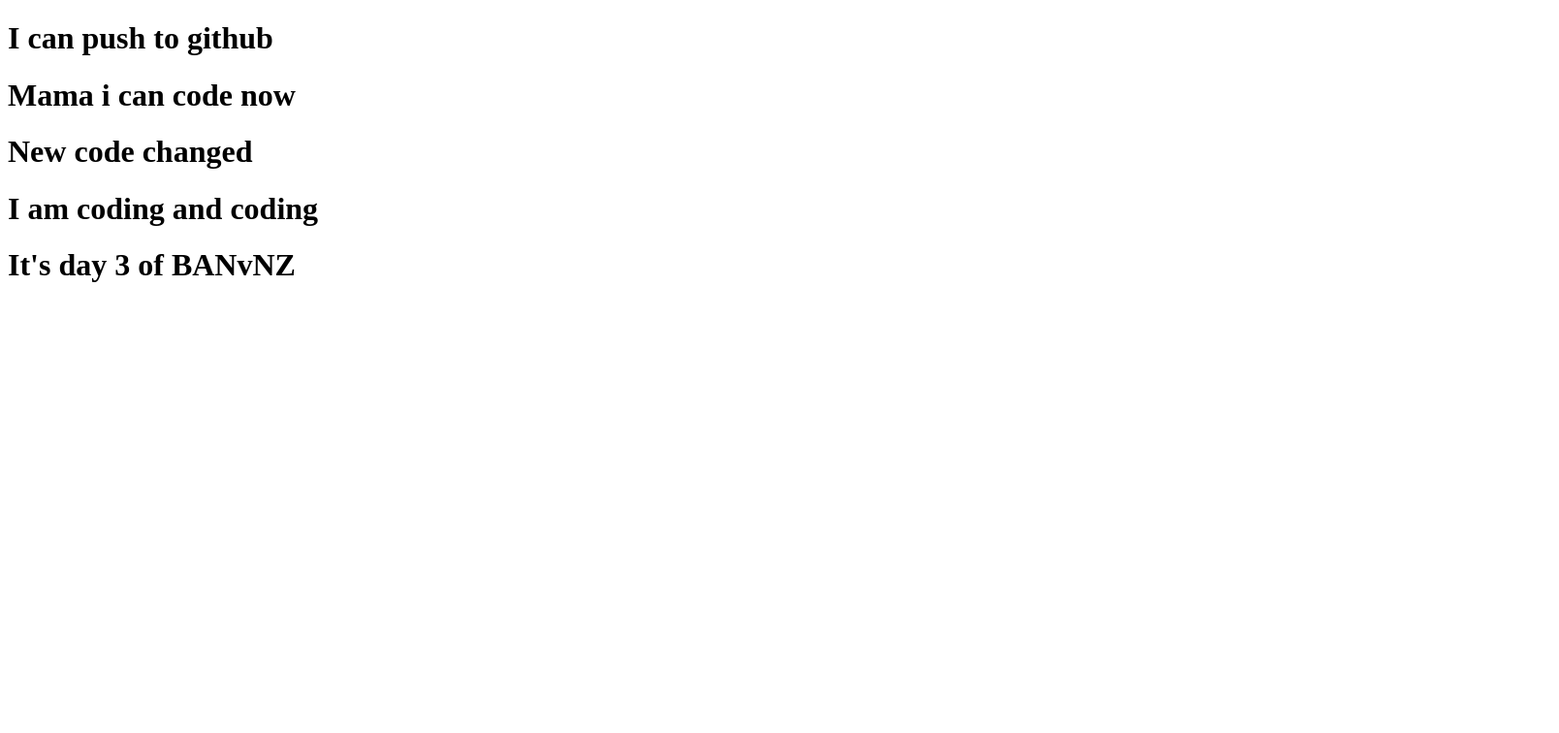
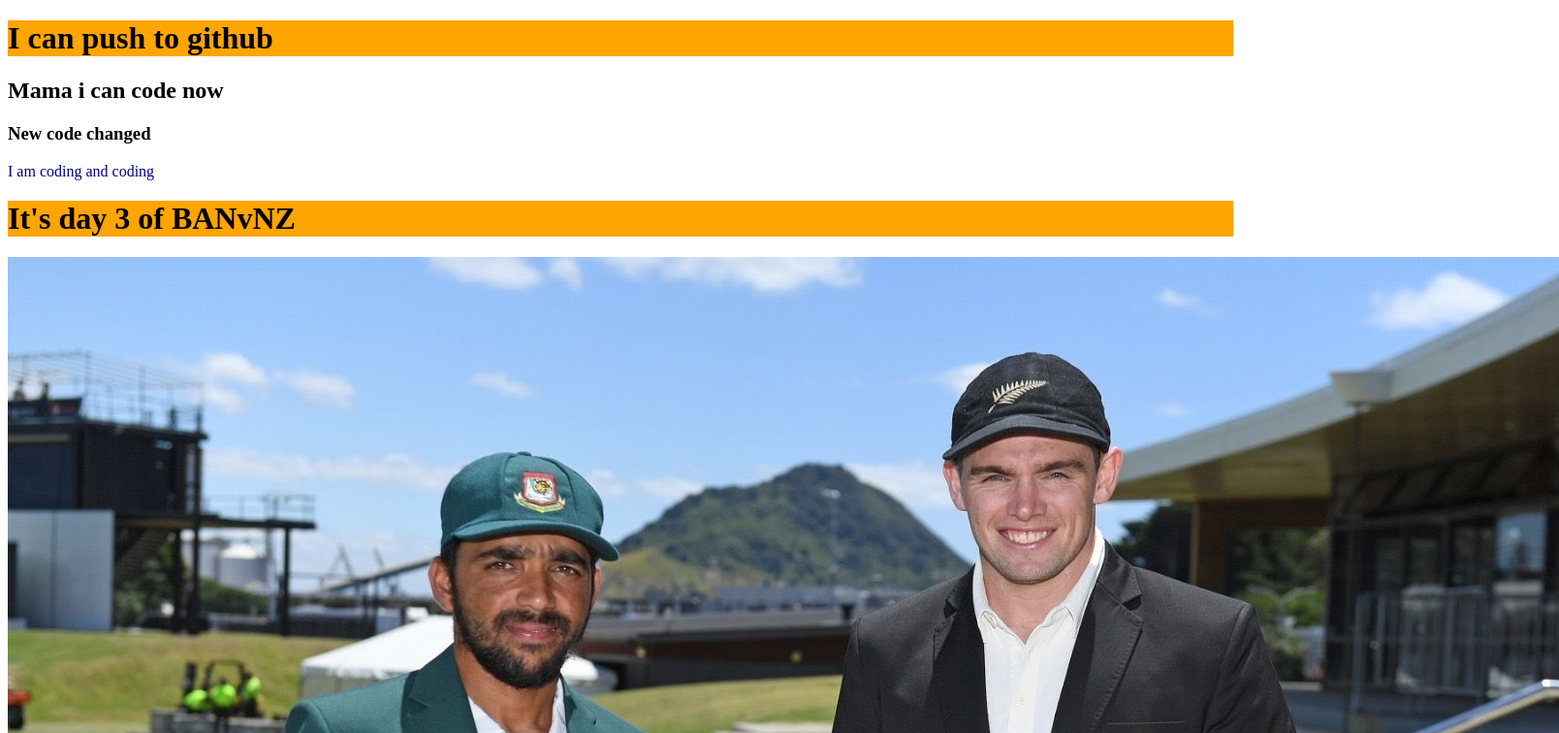
Before and after one commit to SpeedBird789/my-second-repo, a plain HTML site: page index.html in a window 1280 px wide. Shown: the top 756 px of the page at 97% size, 1608 px wide, since content can reach past the window. Drawn offline with Linux system fonts and the light colour scheme.

Commit message:
image added

```diff
--- a/index.html
+++ b/index.html
@@ -9,9 +9,10 @@
 </head>
 <body>
     <h1>I can push to github</h1>
-    <h1>Mama i can code now</h1>
-    <h1>New code changed</h1>
-    <h1>I am coding and coding</h1>
+    <h2>Mama i can code now</h1>
+    <h3>New code changed</h1>
+    <p>I am coding and coding</p>
     <h1>It's day 3 of BANvNZ</h1>
+    <img src="Mominul and Latham.jpg" alt="">
 </body>
 </html>
--- a/style.css
+++ b/style.css
@@ -1,3 +1,6 @@
 p{
-    color: red;
+    color: navy;
 }
+h1{
+    background-color: orange;
+}
```
Also changed, not shown: Mominul and Latham.jpg (added).
